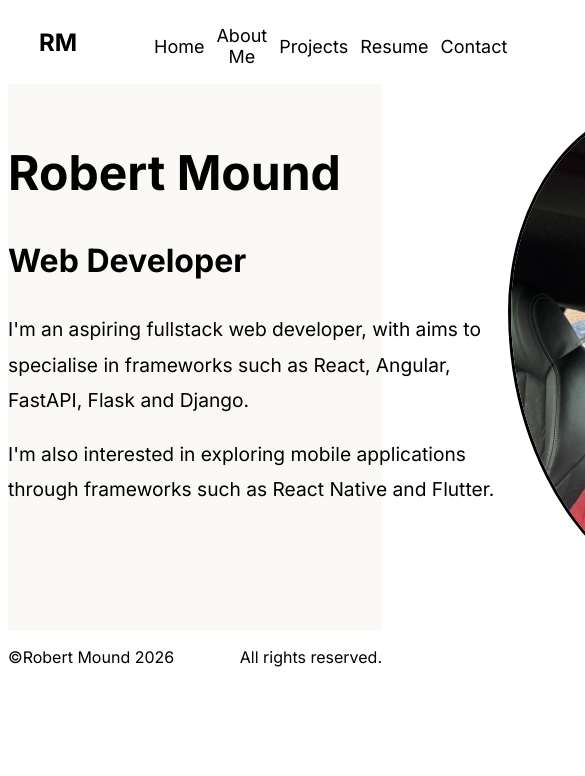
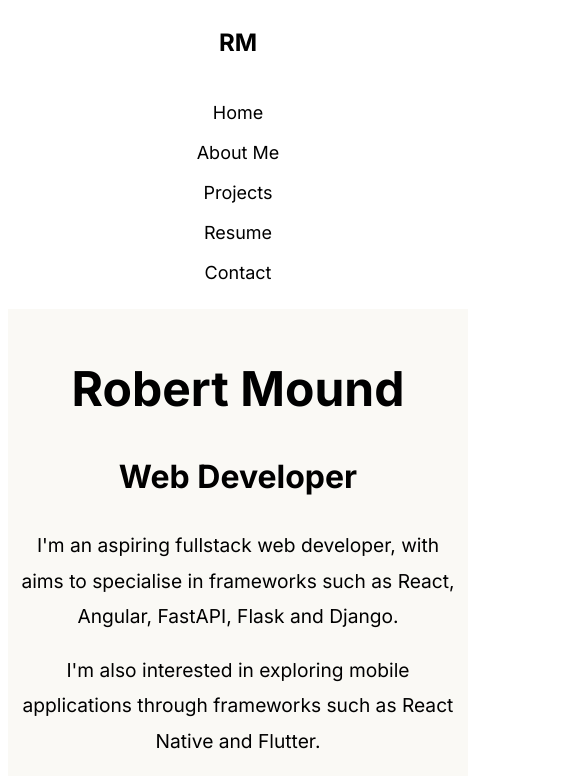
Before and after one commit to AreTeeYT/portfolio, a React (Vite) app: page / in a window 390 px wide. Shown: the top 776 px of the page, 585 px wide, since content can reach past the window. Built offline with nearby package versions, Linux system fonts and the light colour scheme.

Commit message:
starting to fix for mobile screen widths

```diff
--- a/index.html
+++ b/index.html
@@ -7,7 +7,7 @@
     <link rel="preconnect" href="https://fonts.gstatic.com" crossorigin>
     <link href="https://fonts.googleapis.com/css2?family=Inter:ital,opsz,wght@0,14..32,100..900;1,14..32,100..900&display=swap" rel="stylesheet">
 
-    <meta name="viewport" content="width=device-width, initial-scale=1.0" />
+    <meta name="viewport" content="width=device-width, initial-scale=1.0, maximum-scale=1.0" />
     <title>Robert Mound</title>
   </head>
   <body>
--- a/src/Home.css
+++ b/src/Home.css
@@ -16,7 +16,6 @@
 }
 
 #intro-bio {
-    min-width: 500px;
     max-width: 700px;
     font-size: 1.2rem;
     line-height: 2.2rem;
@@ -28,3 +27,24 @@
     border: solid;
     border-radius: 70% 100% 70% 100%;
 }
+
+@media only screen and (max-width: 600px){
+
+    #home-section {
+        flex-direction: column;
+        align-items: center;
+        padding: 10px;
+    }
+    #intro {
+        text-align: center;
+    }
+
+    #intro-bio {
+        max-width: 480px;
+        text-align: center;
+    }
+
+    #portrait img {
+        max-height: 450px;
+    }
+}
--- a/src/Navbar.css
+++ b/src/Navbar.css
@@ -35,8 +35,6 @@
     background-color: white;
     font-family: 'Inter', sans-serif;
     font-size: large;
-    height: 100%;
-    width: 100%;
 }
 
 #navbar ul li:hover{
@@ -50,3 +48,33 @@
     border: none;
     border-radius: 20px;
 }
+
+@media only screen and (max-width: 600px) {
+    #navbar {
+        flex-direction: column;
+        align-self: center;
+        align-items: center;
+    }
+
+    #navbar ul {
+        flex-direction: column;
+        padding: 0px;
+        width: 100%;
+        max-width: 100%;
+    }
+
+    #navbar ul li {
+        width: 100%;
+    }
+
+    #navbar ul li button {
+        width: 100%;
+        height: 40px;
+    }
+
+}
+
+@media (500px <= width <= 959px){
+
+
+}
--- a/src/Navbar.tsx
+++ b/src/Navbar.tsx
@@ -7,6 +7,7 @@ export default function Navbar({selectedTab} : NavbarProps){
     function setNavBar(tab: string){
         selectedTab(tab);
     }
+
 
     return (
         <>
--- a/src/index.css
+++ b/src/index.css
@@ -5,3 +5,10 @@ html, body{
     color: black;
     font-family: "Inter", sans-serif;
 }
+
+@media only screen and (max-width: 600px){
+    html, body{
+        max-width: 600px;
+        min-width: 460px;
+    }
+}
```
